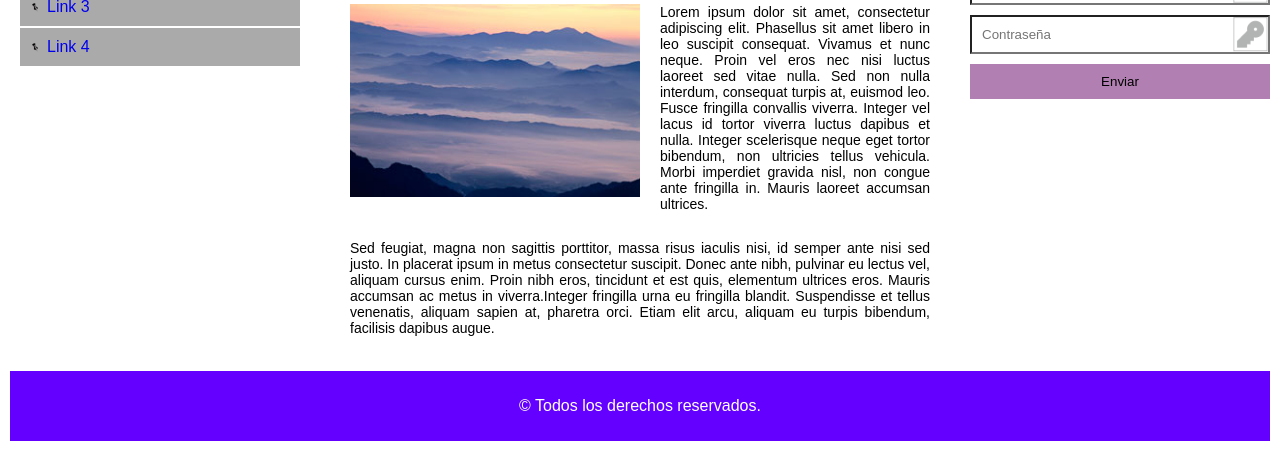
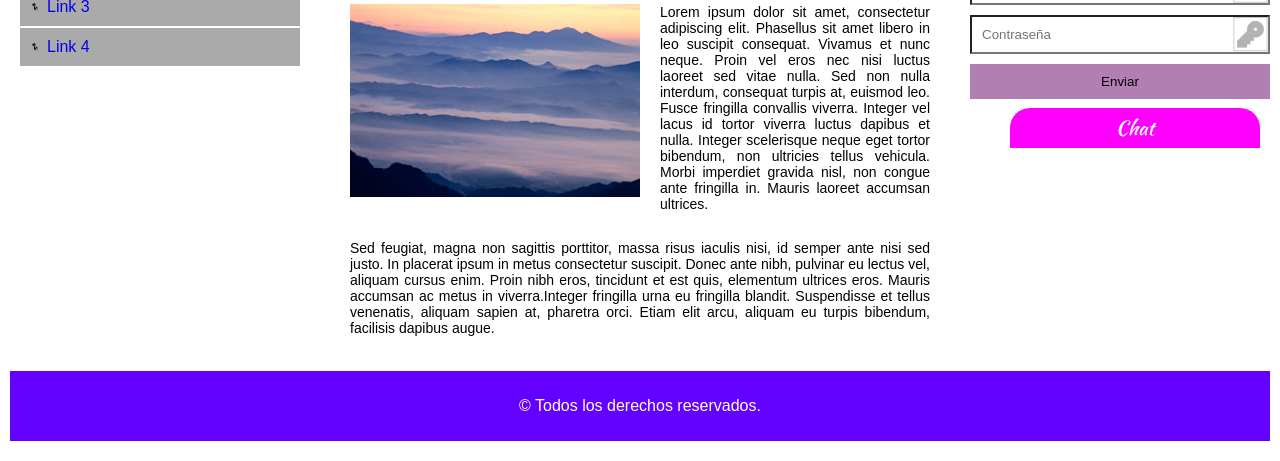
Before and after one commit to ChiesaSantiago/web, a plain HTML site: page web-responsiva/index.html in a window 1280 px wide. Shown: the part 652-1113 px from the top of the page. Drawn offline with Linux system fonts and the light colour scheme.

Commit message:
chat agregado

```diff
--- a/web-responsiva/css/style.css
+++ b/web-responsiva/css/style.css
@@ -33,6 +33,26 @@ GLOBAL
 	padding:10px;
 }
 
+
+/*=============================================
+CHAT
+=============================================*/
+#chat{
+	position:fixed;
+	width:250px;
+	height:40px;
+	bottom:0;
+	right:20px;
+	background:magenta;
+	z-index:1;
+	color:white;
+	text-align:center;
+	line-height:40px;
+	font-family: 'Kaushan Script', cursive;
+	font-size:20px;
+	border-radius:20px 20px 0 0;
+	cursor:pointer;
+	}
 /*=============================================
 SECCION 1
 =============================================*/
--- a/web-responsiva/index.html
+++ b/web-responsiva/index.html
@@ -21,7 +21,7 @@
 
 </head>
 <body>
-
+<div id="chat">Chat</div>
 <div class="contenedor">
 
 	<!--=====================================
```
